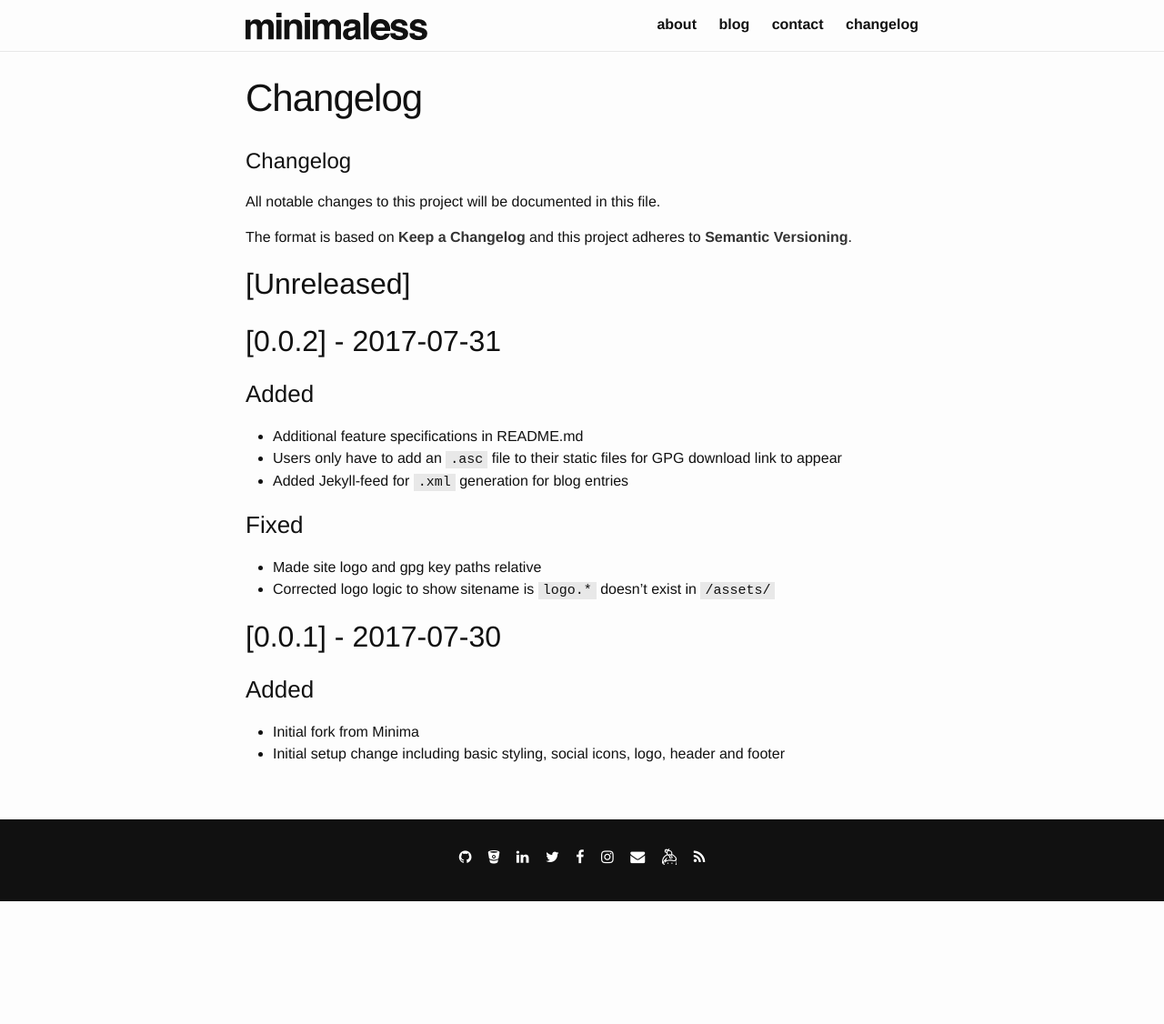
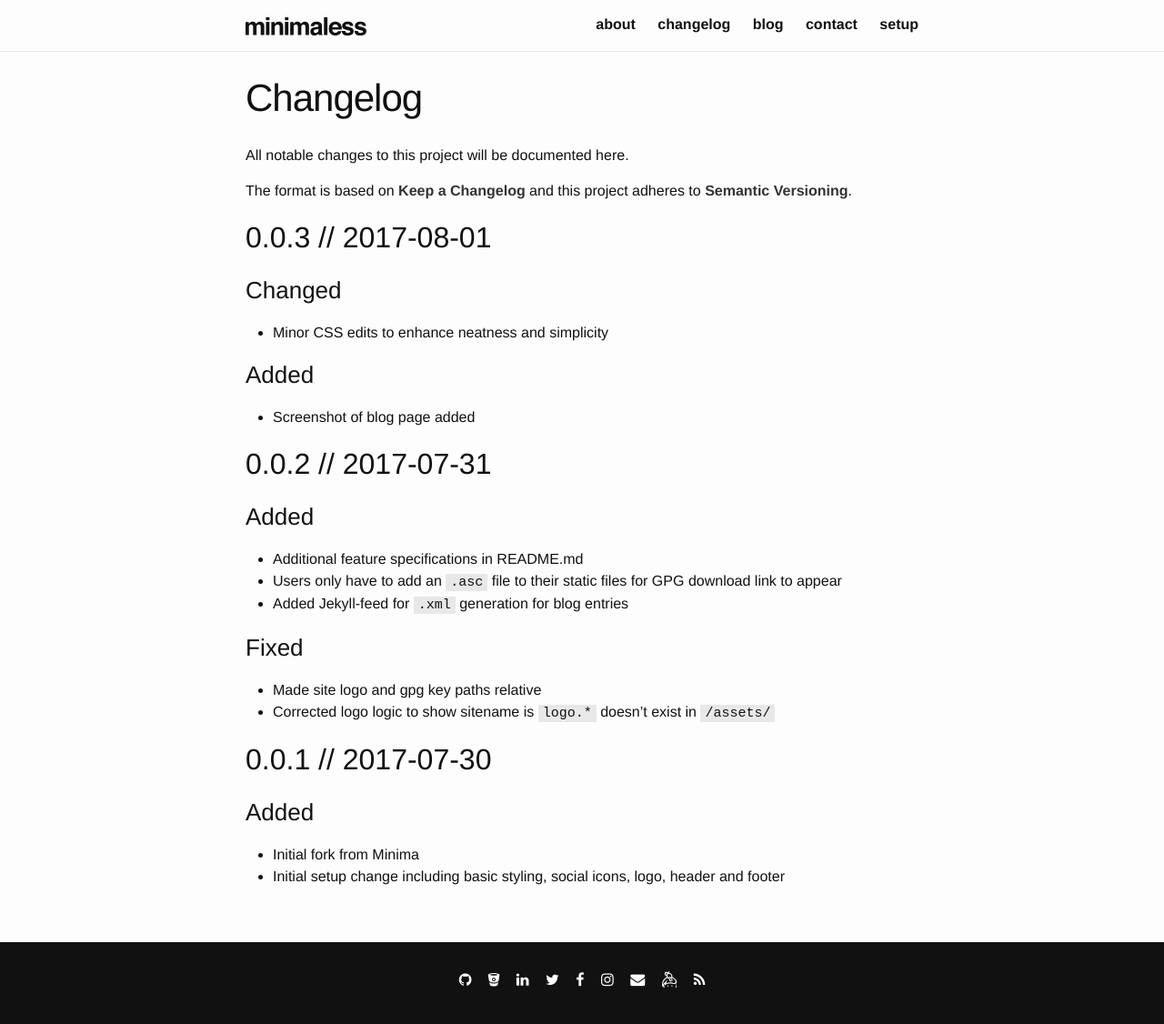
Before and after one commit to brettinternet/minimaless, a Jekyll site: the page built from CHANGELOG.md, in a window 1280 px wide. Shown: the whole page at 91% size. Built offline with Jekyll 4.4.1, drawn with Linux system fonts in a browser that asks for light colours; our own code applies the rules of GitHub Pages for plain Markdown files; before the commit the page ends 991 px from its top, so only the background shows below that; some of the changed lines change nothing that is shown.

Commit message:
added setup guide

````diff
--- a/_config.yml
+++ b/_config.yml
@@ -1,7 +1,7 @@
-title: Your awesome title
+title: Minimaless Demo
 author: GitHub User
 email: your-email@domain.com
-description: > # this means to ignore newlines until "baseurl:"
+description: >
   Write an awesome description for your new site here. You can edit this
   line in _config.yml. It will appear in your document head meta (for
   Google search results) and in your feed.xml site description.
--- a/_sass/minimaless/_layout.scss
+++ b/_sass/minimaless/_layout.scss
@@ -24,7 +24,7 @@
 }
 
 .site-logo {
-  height: 30px;
+  height: 20px;
   width: auto;
 }
 
@@ -245,7 +245,7 @@
   @include relative-font-size(1.25);
 }
 @for $i from 1 through 10 {
-  .blog li:nth-child(#{$i}) {
+  .blog li:nth-child(#{$i}), .contact .contact-icons li:nth-child(#{$i}) {
     -webkit-animation: fadein .5s + $i/2; /* Safari, Chrome and Opera > 12.1 */
     -moz-animation: fadein .5s + $i/2; /* Firefox < 16 */
     -ms-animation: fadein .5s + $i/2; /* Internet Explorer */
--- /dev/null
+++ b/setup.md
@@ -0,0 +1,39 @@
+---
+layout: page
+title: Setup
+permalink: /setup/
+---
+
+1. [Install Jekyll](https://jekyllrb.com/docs/quickstart/)
+2. Create a new Jekyll project with `jekyll new <your-project-name>`
+3. Edit the `Gemfile` and replace the line indicating the default theme with:
+```yml
+gem "minimaless", "~> 0.0.2" # or the most recent version
+```
+4. Run `bundle install` to install minimaless
+5. Add the following files to app's root-level folder:
+    1. Add an `index.md` file with the following header:
+        ```yml
+        ---
+        layout: about
+        ---
+        ```
+    2. Add `blog.md`:
+        ```yml
+        ---
+        layout: blog
+        title: Blog
+        permalink: /blog/
+        ---
+        ```
+    3. Add `contact.md`:
+        ```yml
+        ---
+        layout: contact
+        title: Contact
+        permalink: /contact/
+        ---
+        ```
+6. [Copy the project's](https://github.com/brettinternet/minimaless/blob/master/_config.yml) `_config.yml` and paste it over the existing config file. Replace the variable definitions to customize your site.
+7. Include a description of yourself or the site in the `index.md`.
+8. Create a directory called `assets/` and add a `logo.svg` (or any vector/image file extension you prefer) and a `favicon.png` for your site
````
Also changed, not shown: CHANGELOG.md, README.md, minimaless.gemspec, screenshot.png (added).
